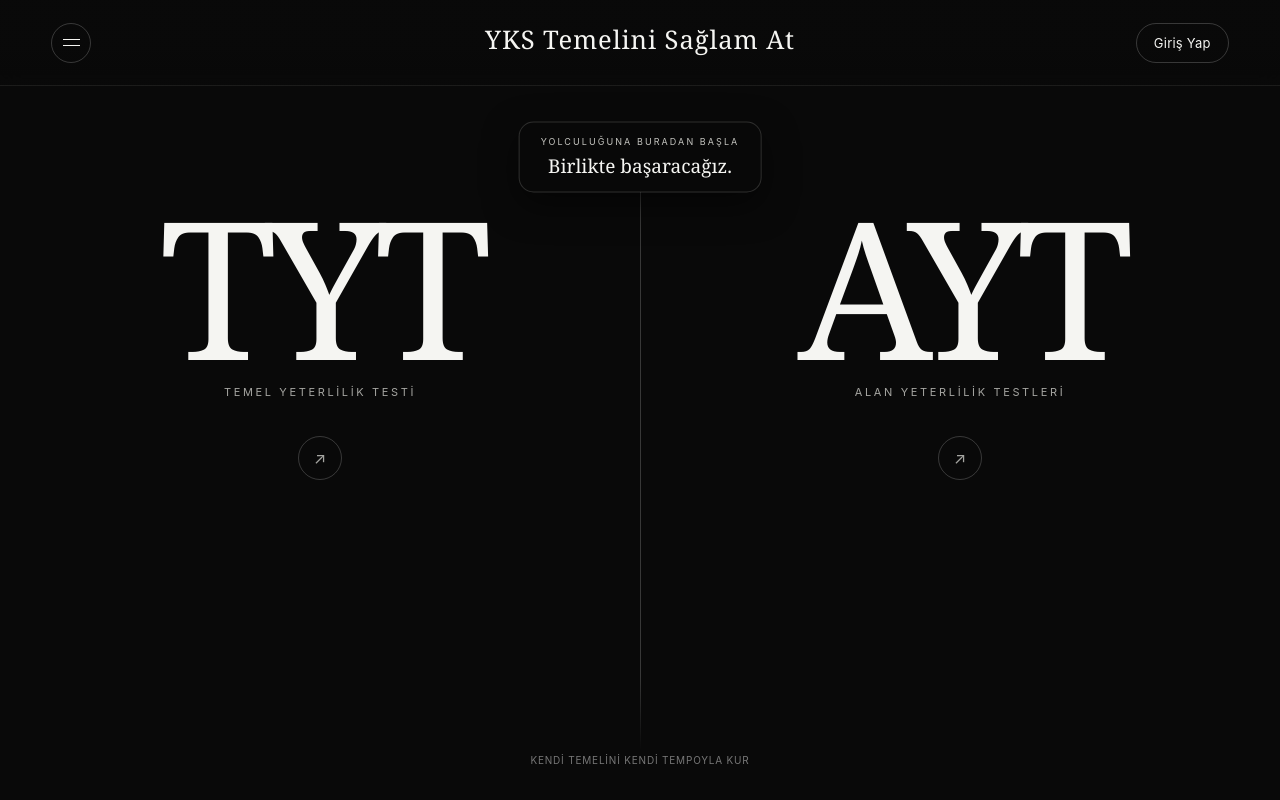
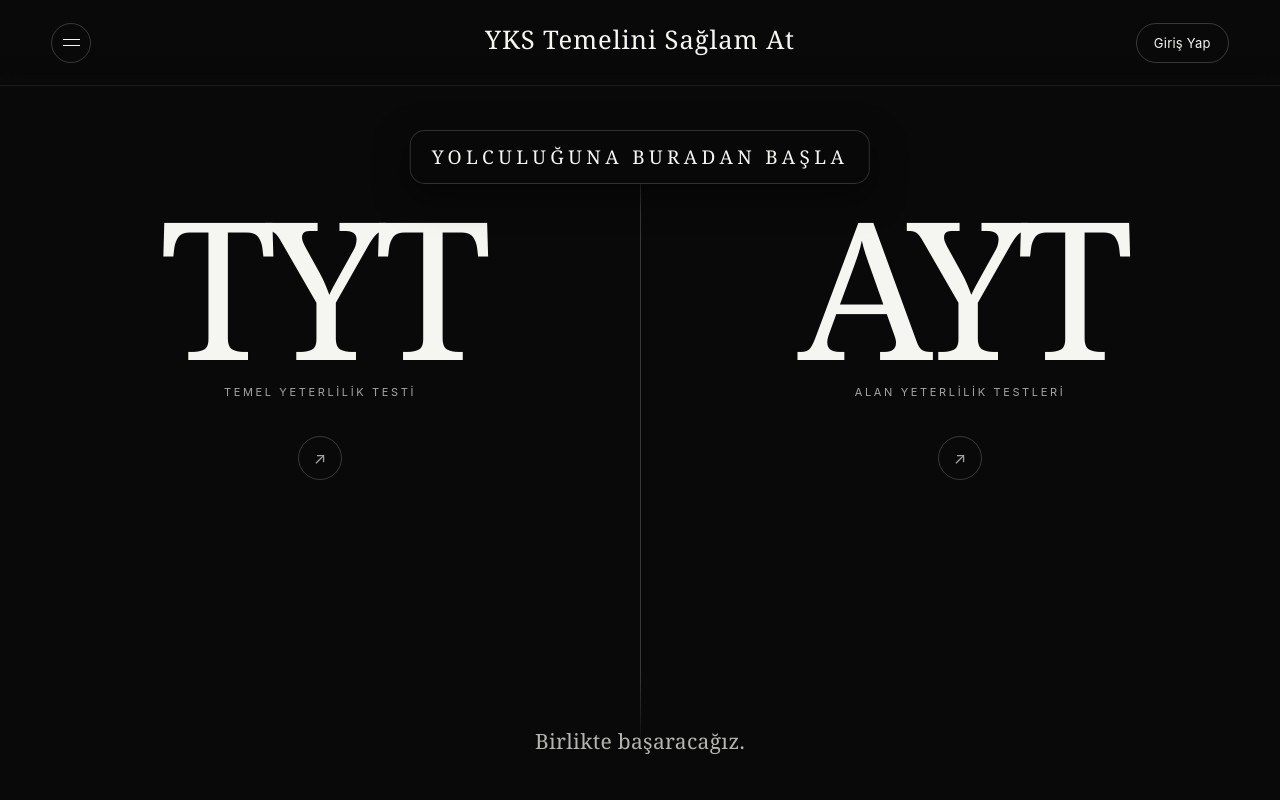
Before and after one commit to attemelini-creator/ykstemelat, a plain HTML site: page index.html in a window 1280 px wide. Drawn offline with nearby package versions, Linux system fonts and the light colour scheme; no server answers.

Commit message:
Update index.html

```diff
--- a/index.html
+++ b/index.html
@@ -140,6 +140,7 @@
     .center-note{z-index:2;gap:6px;padding:13px 21px;border:1px solid rgba(245,245,242,.16);border-radius:15px;background:rgba(9,9,9,.98);box-shadow:0 12px 34px rgba(0,0,0,.5);opacity:1}
     .center-note span:first-child{color:#c4c4bf}
     .center-note span:last-child{color:var(--white)}
+    .bottom-note{bottom:24px;color:#c4c4bf;font-family:var(--serif);font-size:clamp(16px,1.8vw,21px);letter-spacing:.015em;white-space:nowrap;opacity:.92}
     .exam-content{width:min(100%,1040px);max-height:0;margin-inline:auto;padding:0 clamp(18px,3vw,38px);overflow:hidden;opacity:0;transform:translateY(-9px);pointer-events:none;animation:none;transition:max-height .44s cubic-bezier(.2,.75,.25,1),opacity .28s ease,transform .44s cubic-bezier(.2,.75,.25,1),padding-bottom .44s ease}
     .exam-content.is-open{max-height:3600px;padding-bottom:34px;opacity:1;transform:translateY(0);pointer-events:auto}
     .coming{width:min(100%,680px)}
@@ -162,7 +163,7 @@
     .legal-copy ul{margin:8px 0 16px;padding-left:21px}
     .legal-copy li{margin:0 0 8px;padding-left:3px}
     .legal-copy strong{color:var(--white)}
-    @media(max-width:700px){.topic-test-open{min-height:54px;font-size:16px}.topic-test-stats span{font-size:9px}.topic-test-stats strong{font-size:15px}.topic-test-start{min-height:58px;font-size:13px}.center-note{padding:11px 14px;gap:4px}.center-note span:first-child{font-size:8px;letter-spacing:.13em}.center-note span:last-child{font-size:clamp(13px,3.7vw,16px)}}
+    @media(max-width:700px){.topic-test-open{min-height:54px;font-size:16px}.topic-test-stats span{font-size:9px}.topic-test-stats strong{font-size:15px}.topic-test-start{min-height:58px;font-size:13px}.center-note{padding:11px 14px;gap:4px}.center-note span:first-child{font-size:8px;letter-spacing:.13em}.bottom-note{bottom:16px;font-size:clamp(15px,4vw,18px);letter-spacing:0}}
     @media(max-width:700px){.landing.exam-open:not(.exam-open-ayt){grid-template-columns:minmax(0,1fr) minmax(0,0fr)}.landing.exam-open.exam-open-ayt{grid-template-columns:minmax(0,0fr) minmax(0,1fr)}.exam-content{padding-inline:12px}.exam-content.is-open{padding-bottom:25px}.course-topic-choice{min-height:50px;padding:12px;font-size:12px}.coming{padding:25px 18px}}
   </style>
 </head>
@@ -185,8 +186,8 @@
         <button class="side" type="button" data-exam-toggle="AYT" aria-expanded="false" aria-controls="examContentAYT"><span class="side-content"><span class="side-label">AYT</span><span class="side-caption">Alan Yeterlilik Testleri</span><span class="enter-mark" aria-hidden="true">↗</span></span></button>
         <div class="exam-content" id="examContentAYT" hidden><div class="exam-groups" id="examGroupsAYT"></div></div>
       </div>
-      <div class="center-note" aria-hidden="true"><span>Yolculuğuna buradan başla</span><span>Birlikte başaracağız.</span></div>
-      <p class="bottom-note">KENDİ TEMELİNİ KENDİ TEMPOYLA KUR</p>
+      <div class="center-note" aria-hidden="true"><span>Yolculuğuna buradan başla</span></div>
+      <p class="bottom-note">Birlikte başaracağız.</p>
     </section>
   </main>
 
```
